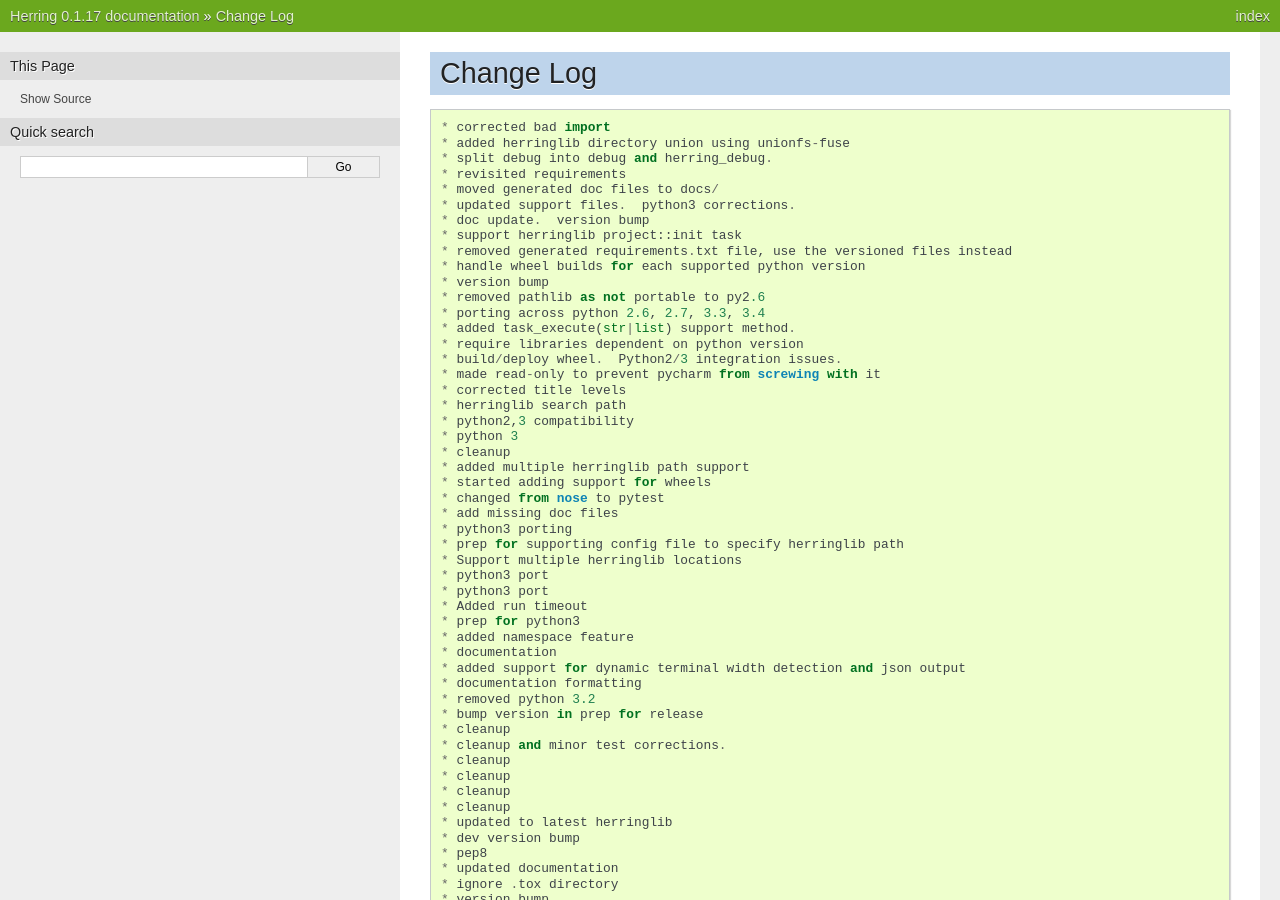
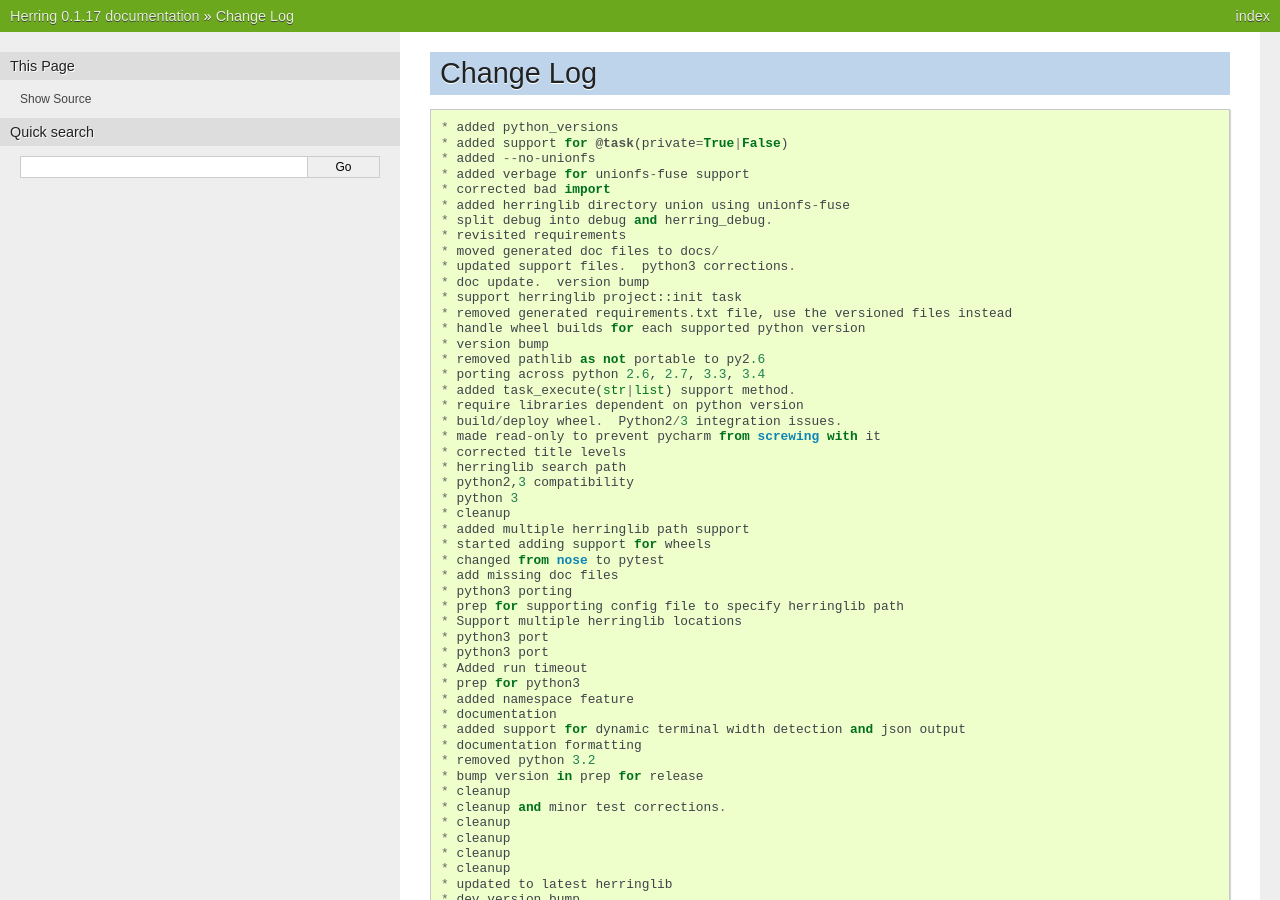
Before and after one commit to royw/Herring, a Sphinx documentation site: the page built from docs/CHANGES.rst, in a window 1280 px wide and 900 px high. Built offline with Sphinx 7.4.7, drawn with Linux system fonts in a browser that asks for light colours; pages that are not in the unit, such as notebooks, are missing from menus.

```diff
--- a/docs/CHANGES.rst
+++ b/docs/CHANGES.rst
@@ -3,6 +3,10 @@ Change Log
 
 ::
 
+    * added python_versions
+    * added support for @task(private=True|False)
+    * added --no-unionfs
+    * added verbage for unionfs-fuse support
     * corrected bad import
     * added herringlib directory union using unionfs-fuse
     * split debug into debug and herring_debug.
--- a/docs/usage.rst
+++ b/docs/usage.rst
@@ -6,7 +6,8 @@ Usage
 ::
 
     ➤ herring.herring_main --help
-    usage: Herring [-h] [-c FILE] [-f FILESPEC] [--herringlib [DIRECTORY [DIRECTORY ...]]] [-T] [-U] [-D] [-a] [-q] [-d] [--herring_debug] [-j] [-v] [-l] [tasks [tasks ...]]
+    usage: Herring [-h] [-c FILE] [-f FILESPEC] [--herringlib [DIRECTORY [DIRECTORY ...]]] [--no-unionfs] [-T] [-U] [-D] [-a] [-q] [-d] [--herring_debug] [-j] [-v] [-l]
+                   [tasks [tasks ...]]
 
     "Then, you must cut down the mightiest tree in the forrest... with... a herring!" Herring is a simple python make utility. You write tasks in python, and optionally
     assign dependent tasks. The command line interface lets you easily list the tasks and run them. See --longhelp for details.
@@ -21,6 +22,7 @@ Usage
                                   The herringfile name to use, by default uses "herringfile".
       --herringlib [DIRECTORY [DIRECTORY ...]]
                                   The location of the herringlib directory to use (default: ['herringlib', '~/.herring/herringlib']).
+      --no-unionfs                Do not use unionfs-fuse even if it is installed.
 
     Task Commands:
 
--- a/requirements-py26.txt
+++ b/requirements-py26.txt
@@ -1,6 +1,2 @@
+wheel
 argparse
-ordereddict
-pathlib
-importlib
-pexpect
-versio
```
Also changed, not shown: README.rst (+0 -11 lines), requirements-py27.txt (+9 -21 lines), requirements-py33.txt (+1 -23 lines), requirements-py34.txt (+1 -22 lines), requirements.txt (+1 -25 lines), 1 other file.
